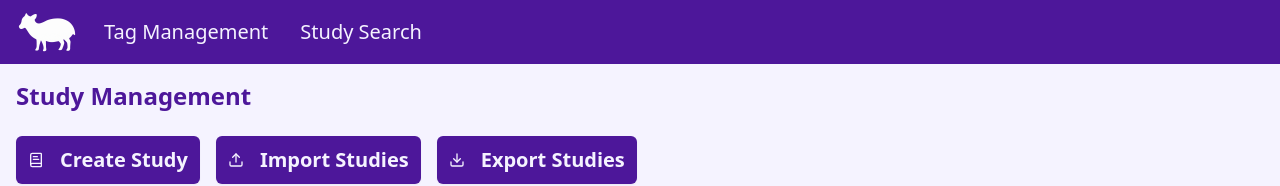
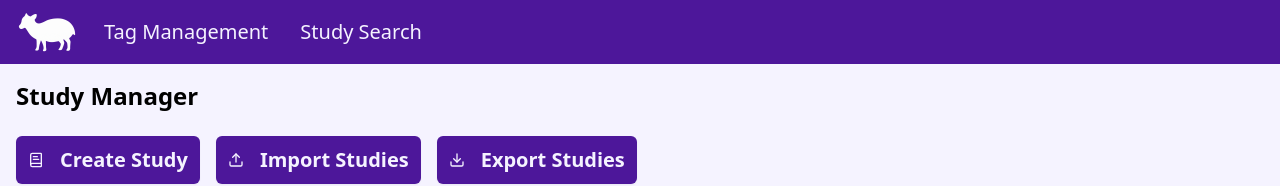
Before and after one commit to niclabs/pudu, a React (Vite) app in the folder frontend/: page /studies in a window 1280 px wide. Shown: the top 186 px of the page. Built offline with nearby package versions, Linux system fonts and the light colour scheme; no server answers.

Commit message:
Commented ReviewImportView
Slightly less unfathomable

```diff
--- a/frontend/src/pages/study_search/StudyView.jsx
+++ b/frontend/src/pages/study_search/StudyView.jsx
@@ -74,7 +74,7 @@
 
       return (
         <div className="flex flex-col w-full h-full p-4 bg-violet-50 min-h-screen">
-          <h1 className="text-2xl font-bold text-violet-900 mb-6">Study Management</h1>
+          <h1 className="text-2xl font-bold mb-6">Study Manager</h1>
 
           <div className="flex flex-wrap gap-4">
             <Button className="bg-violet-900 text-violet-50 font-bold text-xl p-6 hover:bg-violet-950">
```
Also changed, not shown: 1 other file (tests, documents, lock files or other folders).
